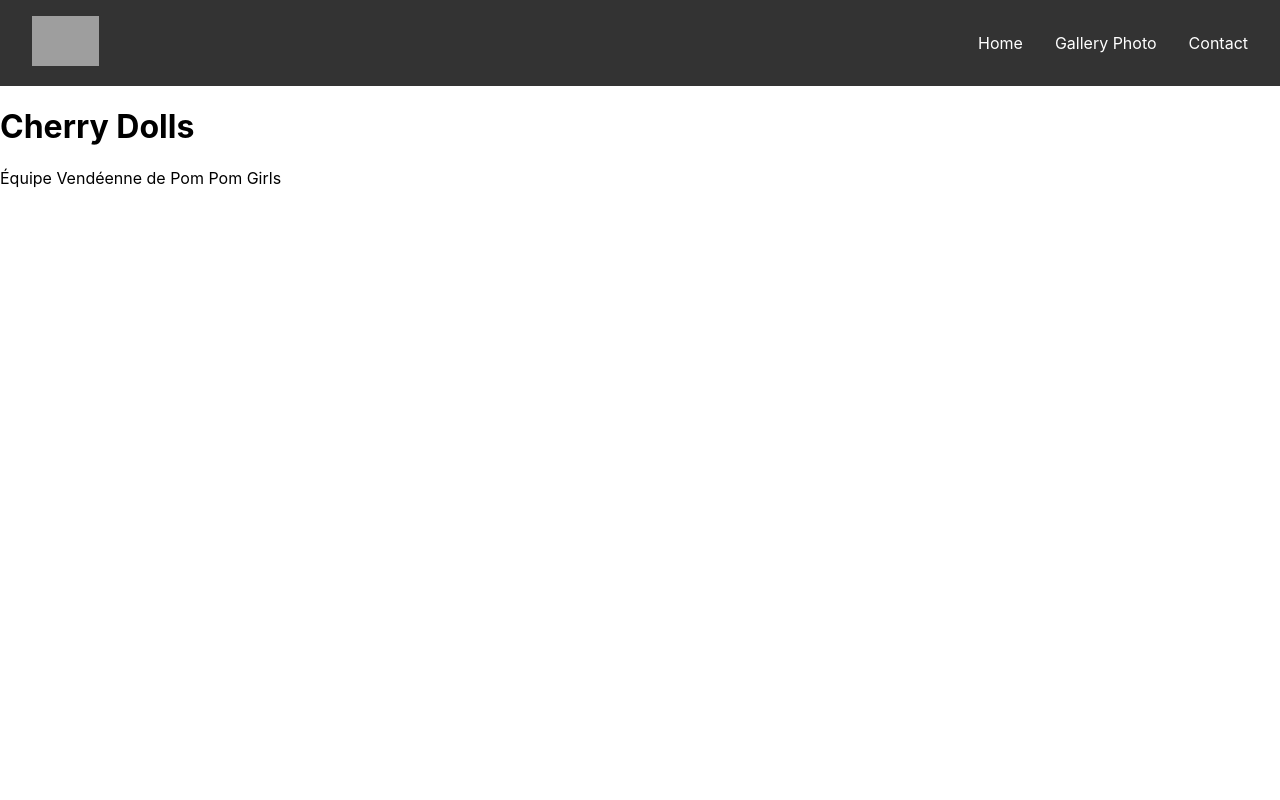
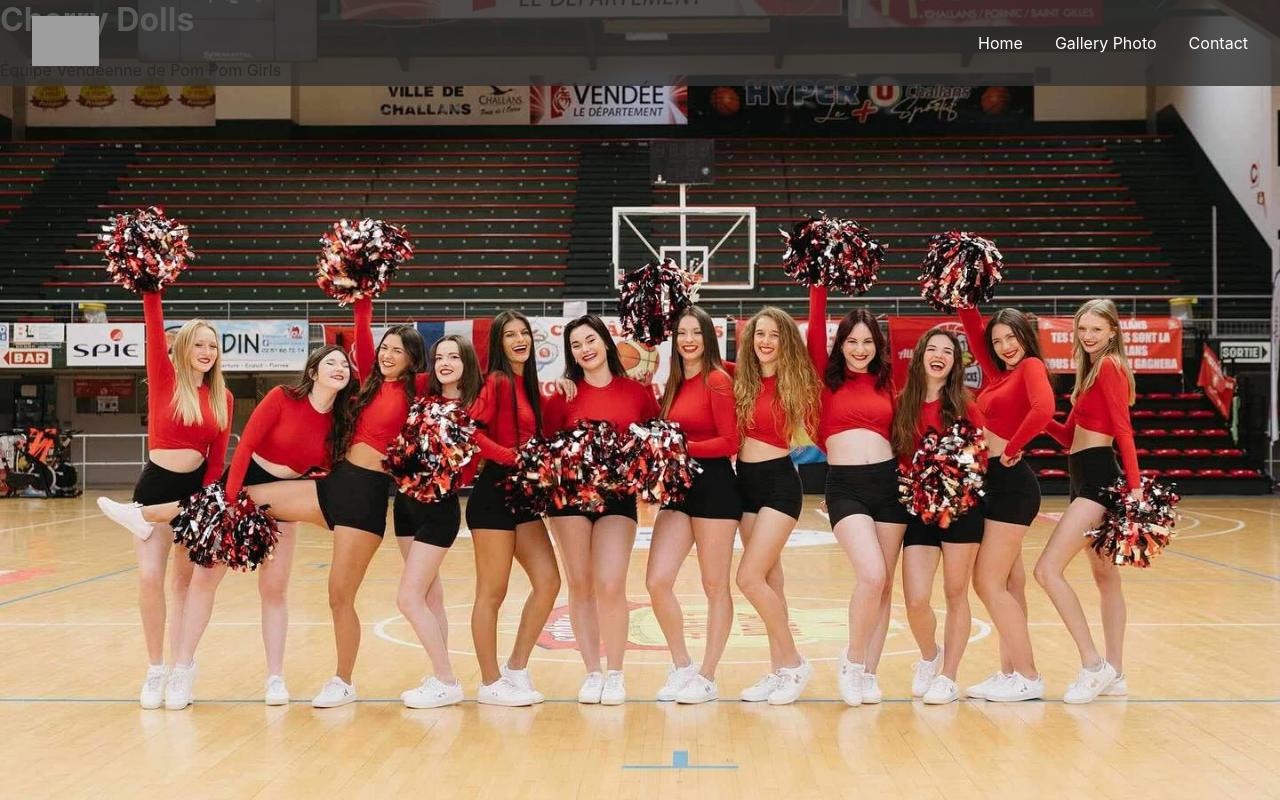
Before and after one commit to MaximeG44270/Cherry-Dolls, a React (Create React App) app: page / in a window 1280 px wide. Built offline with nearby package versions, Linux system fonts and the light colour scheme; grey boxes are pictures that could not be loaded.

Commit message:
Commit 2
Réglage NavBar

```diff
--- a/src/Component/NavBar.module.css
+++ b/src/Component/NavBar.module.css
@@ -3,8 +3,13 @@
   justify-content: space-between;
   align-items: center;
   padding: 1rem 2rem;
-    background-color: #333;
+  background-color: rgba(51, 51, 51, 0.8);
   color: #fff;
+  position: absolute;
+  top: 0;
+  left: 0;
+  right: 0;
+  z-index: 10;
 }
 
 .logo img {
@@ -59,9 +64,12 @@
 
 /* Responsive styling */
 @media (max-width: 768px) {
+
+  /* Ici le display: none est appliqué sur le menu afin que lorsque le menu
+  n'est pas activé, il soit cache */
   .navLinks {
       position: absolute;
-      top: 36px;
+      top: 37px;
       right: 0;
       height: calc(100vh - 60px);
       background-color: #333;
@@ -70,10 +78,12 @@
       width: 100%;
       transform: translateX(100%);
       transition: transform 0.3s ease;
+      display: none;
   }
 
   .navLinks.active {
     transform: translateX(0%);
+    display: flex;
   }
 
   .navLinks li {
--- a/src/Component/NavBar.tsx
+++ b/src/Component/NavBar.tsx
@@ -13,16 +13,16 @@ const NavBar: React.FC = () => {
             <div className={styles.logo}>
                 <img src="/path/to/your-logo.png" alt="Logo" />
             </div>
-      <ul className={`${styles.navLinks} ${menuOpen ? styles.active : ''}`}>
-        <li><a href="#home">Home</a></li>
-        <li><a href="#gallery">Gallery Photo</a></li>
-        <li><a href="#contact">Contact</a></li>
-      </ul>
             <div className={styles.burger} onClick={toggleMenu}>
                 <div className={`${styles.line} ${menuOpen ? styles.line1 : ''}`}></div>
                 <div className={`${styles.line} ${menuOpen ? styles.line2 : ''}`}></div>
                 <div className={`${styles.line} ${menuOpen ? styles.line3 : ''}`}></div>
             </div>
+            <ul className={`${styles.navLinks} ${menuOpen ? styles.active : ''}`}>
+                <li><a href="#home" onClick={() => setMenuOpen(false)}>Home</a></li>
+                <li><a href="#gallery" onClick={() => setMenuOpen(false)}>Gallery Photo</a></li>
+                <li><a href="#contact" onClick={() => setMenuOpen(false)}>Contact</a></li>
+            </ul>
         </nav>
     );
 };
--- a/src/Pages/Home/Home.css
+++ b/src/Pages/Home/Home.css
@@ -0,0 +1,13 @@
+.header {
+    background-image: url('/public/image/image-de-fond.jpg');
+    background-size: cover;
+    background-position: center;
+    height: 100vh;
+    position: relative;
+    margin-top: 0;
+  }
+
+  h1 {
+    margin-top: 0;
+    color: white;
+  }
--- a/src/Pages/Home/Home.tsx
+++ b/src/Pages/Home/Home.tsx
@@ -3,7 +3,7 @@ import './Home.css';
 
 const Home: React.FC = () => {
   return (
-    <div className='Header'>
+    <div className='header'>
       <h1>Cherry Dolls</h1>
       <div className='rectangle-header'></div>
       <p>Équipe Vendéenne de Pom Pom Girls</p>
```
Also changed, not shown: public/image/image-de-fond.jpg (added), src/App.tsx (line endings or trailing spaces). Lines whose indentation alone changed are shown as unchanged.
